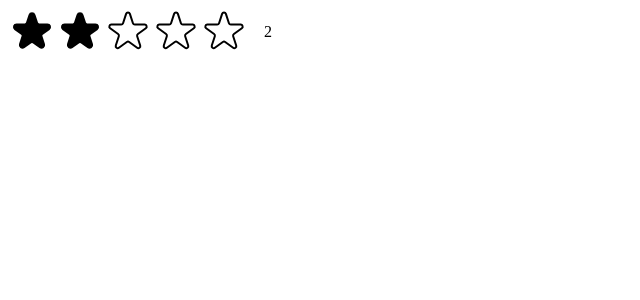
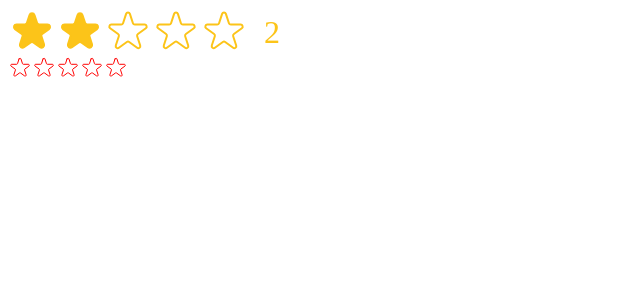
Before and after one commit to kennykwyiu/07-usepopcorn, a React (Create React App) app: page / in a window 1280 px wide. Both pictures are taken after a click on the button 80 px from the left and 32 px from the top of the page. Shown: the top 300 px of the page, without its empty margins (0-640 px from the left). Built offline with nearby package versions, Linux system fonts and the light colour scheme.

Commit message:
117-handling hover events 119-improving resuability with pros of starRating

```diff
--- a/src/StarRating.js
+++ b/src/StarRating.js
@@ -10,49 +10,67 @@
   display: "flex",
 };
 
-const textStyle = {
-  lineHeight: "1",
-  margin: "0",
-};
-
-export default function StarRating({ maxRating = 5 }) {
+export default function StarRating({
+  maxRating = 5,
+  color = "#fcc419",
+  size = 48,
+  className = "",
+}) {
   const [rating, setRating] = useState(0);
+  const [tempRating, setTempRating] = useState(0);
 
   function handleRating(rating) {
     setRating(rating);
   }
 
+  const textStyle = {
+    lineHeight: "1",
+    margin: "0",
+    color,
+    fontSize: `${size / 1.5}px`,
+  };
+
   return (
-    <div style={containerStyle}>
+    <div style={containerStyle} className={className}>
       <div style={starContainerStyle}>
         {Array.from({ length: maxRating }, (_, i) => (
           <Star
             key={i}
+            full={tempRating ? tempRating >= i + 1 : rating >= i + 1}
             onRate={() => handleRating(i + 1)}
-            full={rating >= i + 1}
+            onHoverIn={() => setTempRating(i + 1)}
+            onHoverOut={() => setTempRating(0)}
+            color={color}
+            size={size}
           />
         ))}
       </div>
-      <p style={textStyle}>{rating || ""}</p>
+      <p style={textStyle}>{tempRating || rating || ""}</p>
     </div>
   );
 }
-const starStyle = {
-  width: "48px",
-  height: "48px",
-  display: "block",
-  cursor: "pointer",
-};
 
-function Star({ onRate, full }) {
+function Star({ onRate, full, onHoverIn, onHoverOut, color, size }) {
+  const starStyle = {
+    width: `${size}px`,
+    height: `${size}px`,
+    display: "block",
+    cursor: "pointer",
+  };
   return (
-    <span role="button" style={starStyle} onClick={onRate}>
+    <span
+      role="button"
+      style={starStyle}
+      onClick={onRate}
+      onMouseEnter={onHoverIn}
+      onMouseLeave={onHoverOut}
+    >
       {full ? (
         <svg
           xmlns="http://www.w3.org/2000/svg"
           viewBox="0 0 20 20"
-          fill="#000"
-          stroke="#000"
+          fill={color}
+          stroke={color}
         >
           <path d="M9.049 2.927c.3-.921 1.603-.921 1.902 0l1.07 3.292a1 1 0 00.95.69h3.462c.969 0 1.371 1.24.588 1.81l-2.8 2.034a1 1 0 00-.364 1.118l1.07 3.292c.3.921-.755 1.688-1.54 1.118l-2.8-2.034a1 1 0 00-1.175 0l-2.8 2.034c-.784.57-1.838-.197-1.539-1.118l1.07-3.292a1 1 0 00-.364-1.118L2.98 8.72c-.783-.57-.38-1.81.588-1.81h3.461a1 1 0 00.951-.69l1.07-3.292z" />
         </svg>
@@ -61,7 +79,7 @@
           xmlns="http://www.w3.org/2000/svg"
           fill="none"
           viewBox="0 0 24 24"
-          stroke="#000"
+          stroke={color}
         >
           <path
             strokeLinecap="round"
--- a/src/index.js
+++ b/src/index.js
@@ -10,5 +10,6 @@
   <React.StrictMode>
     {/* <App /> */}
     <StarRating maxRating={5} />
+    <StarRating size={24} color="red" className="test" />
   </React.StrictMode>
 );
```
